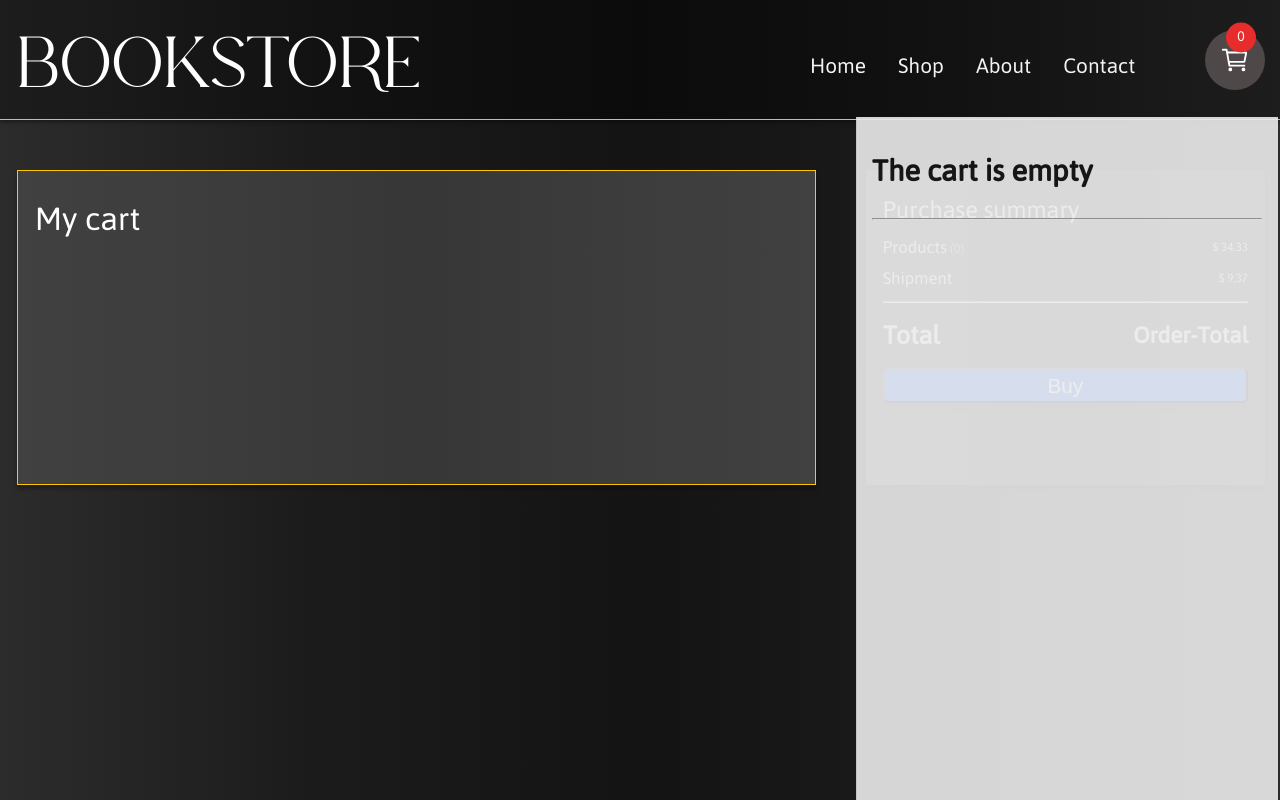
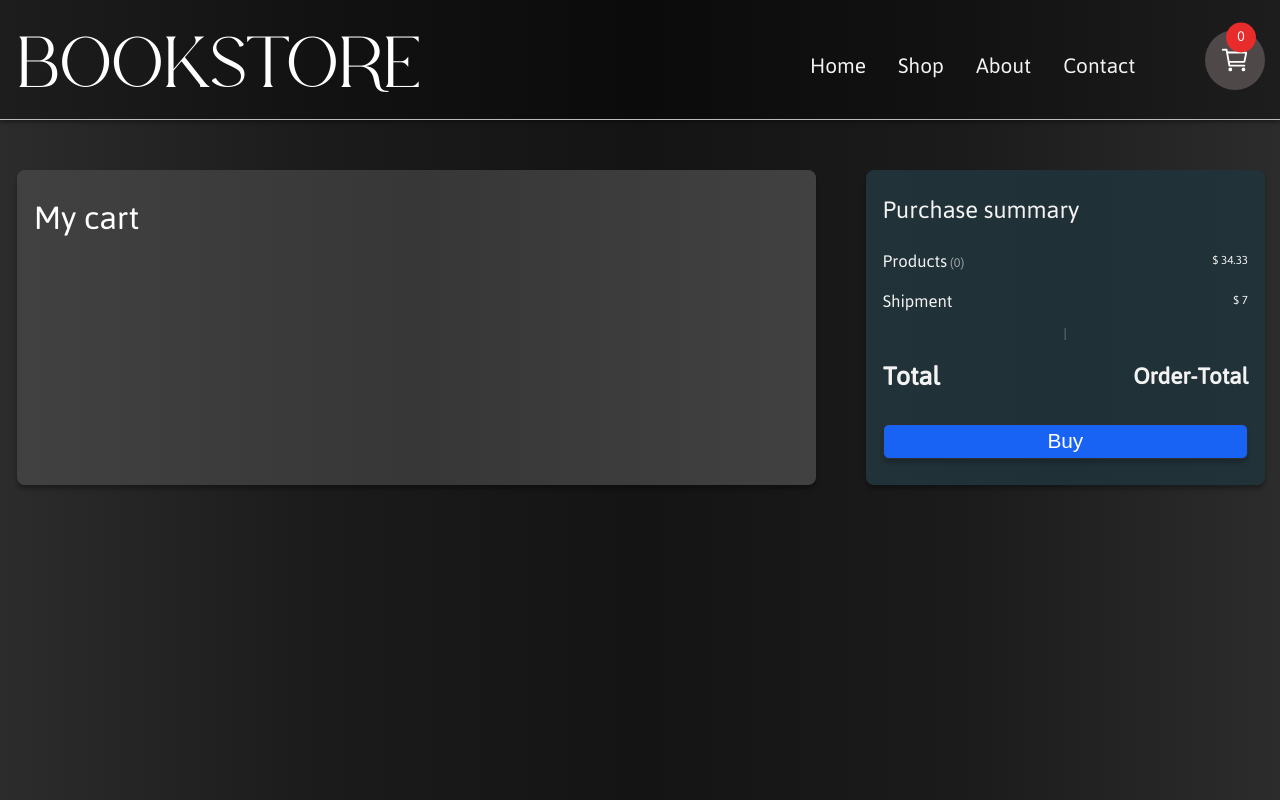
Before and after one commit to alefgomes0/Shopping-Cart, a React (Create React App) app: page /order-finish in a window 1280 px wide. Built offline with nearby package versions, Linux system fonts and the light colour scheme.

Commit message:
Add some bug fixes

```diff
--- a/src/App.css
+++ b/src/App.css
@@ -150,11 +150,10 @@ body {
   transform: translate(20%, -25%);
 }
 
-div > .cart-items {
+div > div > .cart-items {
   position: absolute;
   right: 0;
-  display: -ms-inline-grid;
-  transform: translateY(55%);
+  transform: translate(2.7%, 5%);
   width: 33vw;
   height: 90svh;
   background-color: #ececec;
@@ -284,7 +283,7 @@ div > .cart-items {
   font-size: 1rem;
 }
 
-div > .not-show {
+div > div > .not-show {
   transform: translate(120%, 10%);
   animation: hide-cart 0.4s ease-in-out;
 }
@@ -295,9 +294,9 @@ div > .show {
 }
 
 .total {
-  padding: 20px 0 20px 0;
   font-size: 1.5rem;
   margin: 0;
+  padding: 15px 0;
 }
 
 .home-content {
@@ -486,6 +485,10 @@ a > button:hover {
   color: #f9f9f9;
   padding: 0 10px 0 10px;
   margin: 0 0 50px 0;
+}
+
+.search::placeholder {
+  color: #f9f9f9;
 }
 
 .search:focus {
@@ -702,6 +705,7 @@ a > button:hover {
     rgba(25, 73, 132, 1) 50%,
     rgba(14, 67, 131, 1) 100%
   );
+  border: 1px solid #313131;
   color: #f9f9f9;
   font-size: 1.2rem;
   box-shadow: 0 2px 4px rgba(0, 0, 0, 0.3);
@@ -805,6 +809,7 @@ a > button:hover {
   cursor: pointer;
   border-radius: 4px;
   box-shadow: 0 2px 2px rgba(0, 0, 0, 0.15);
+  border: none;
 }
 
 .stepper > button:last-of-type {
@@ -814,6 +819,7 @@ a > button:hover {
   border-radius: 4px;
   cursor: pointer;
   box-shadow: 0 2px 2px rgba(0, 0, 0, 0.15);
+  border: none;
 }
 
 .stepper > div {
@@ -848,6 +854,7 @@ a > button:hover {
   justify-self: start;
   font-size: 0.9rem;
   font-weight: 500;
+  border: none;
 }
 
 .remove:hover {
@@ -1007,7 +1014,6 @@ a > button:hover {
   display: -ms-inline-grid;
   grid-column: 1 / 2;
   grid-row: 2 / 3;
-  border: 1px solid #ffc600;
   width: 100%;
   height: 50%;
   background: rgb(65, 65, 65);
@@ -1019,6 +1025,7 @@ a > button:hover {
   );
   box-shadow: 0 4px 4px rgba(0, 0, 0, 0.3);
   padding: 17px;
+  border-radius: 8px;
 }
 
 .cart-full-view > h2 {
@@ -1030,19 +1037,21 @@ a > button:hover {
 }
 
 .purchase-summary {
-  display: -ms-inline-grid;
+  display: inline-grid;
   grid-row: 2 / 3;
   grid-column: 2 / 3;
-  background: rgb(65, 65, 65);
+  grid-template-columns: 1fr;
+  background: rgb(34, 50, 57);
   background: linear-gradient(
     90deg,
-    rgba(65, 65, 65, 1) 0%,
-    rgba(55, 55, 55, 1) 50%,
-    rgba(65, 65, 65, 1) 100%
+    rgba(34, 50, 57, 1) 0%,
+    rgba(32, 48, 55, 1) 50%,
+    rgba(34, 50, 57, 1) 100%
   );
   height: 50%;
   padding: 17px;
   box-shadow: 0 4px 4px rgba(0, 0, 0, 0.3);
+  border-radius: 8px;
 }
 
 .purchase-summary > h3 {
@@ -1088,16 +1097,22 @@ a > button:hover {
   height: 35px;
   border-radius: 6px;
   box-shadow: 0 4px 4px 0 rgba(0, 0, 0, 0.2);
-  margin-top: 10px;
+  padding: 0;
+  margin-top: 20px;
   cursor: pointer;
   background-color: #1862f4;
   color: #fff;
   font-size: 1.3rem;
   font-weight: 500;
+  border: 1px solid #2e2e2e;
 }
 
 .purchase-summary > button:hover {
   box-shadow: 0 4px 4px 0 rgba(0, 0, 0, 0.2) inset;
+}
+
+.purchase-summary > hr {
+  opacity: 0.2;
 }
 
 .m-book-detail > img {
@@ -1391,21 +1406,21 @@ a > button:hover {
 
 @keyframes show-cart {
   0% {
-    transform: translate(120%, 10%);
+    transform: translate(120%, 5%);
   }
 
   100% {
-    transform: translate(3.1%, 10%);
+    transform: translate(2.7%, 5%);
   }
 }
 
 @keyframes hide-cart {
   0% {
-    transform: translate(3.1%, 10%);
+    transform: translate(2.7%, 5%);
   }
 
   100% {
-    transform: translate(120%, 10%);
+    transform: translate(120%, 5%);
   }
 }
 
--- a/src/components/ShopCart/ShopCart.tsx
+++ b/src/components/ShopCart/ShopCart.tsx
@@ -104,10 +104,10 @@ export const ShopCart = () => {
               />
               <div className="title-price">
                 <h4>{currentBook.title}</h4>
-                <h6>$ {item.quantity * currentBook.price}</h6>
+                <h6>$ {(item.quantity * currentBook.price) * 100 / 100}</h6>
                 {
                   <p style={{ display: "none" }}>
-                    {(total += item.quantity * currentBook.price)}
+                    {(total += (item.quantity * currentBook.price) * 100 / 100)}
                   </p>
                 }
               </div>
@@ -122,7 +122,7 @@ export const ShopCart = () => {
         <hr />
         {cartQuantity ? (
           <>
-            <h4 className="total">{`Total: $${total}`}</h4>
+            <h4 className="total">{`Total: $${total * 100 / 100}`}</h4>
             <Link to="order-finish">
               <button
                 onMouseEnter={handleMouseEnter}
--- a/src/pages/OrderFinish/OrderFinish.tsx
+++ b/src/pages/OrderFinish/OrderFinish.tsx
@@ -2,6 +2,7 @@ import { useShoppingCart } from "../../components/context/CartContext"
 
 export const OrderFinish = () => {
   const { cartQuantity } = useShoppingCart();
+  const shipment = Math.floor(Math.random() * 10);
 
   return (
     <div className="order-finish">
@@ -14,7 +15,7 @@ export const OrderFinish = () => {
           <h4>Products<span> ({cartQuantity})</span></h4><h5>$ 34.33</h5>
         </div>
         <div className="purchase-summary-items">
-          <h4>Shipment</h4><h5>$ 9,37</h5>
+          <h4>Shipment</h4><h5>$ {shipment}</h5>
         </div>
         <hr />
         <div className="purchase-summary-items order-total">
```
